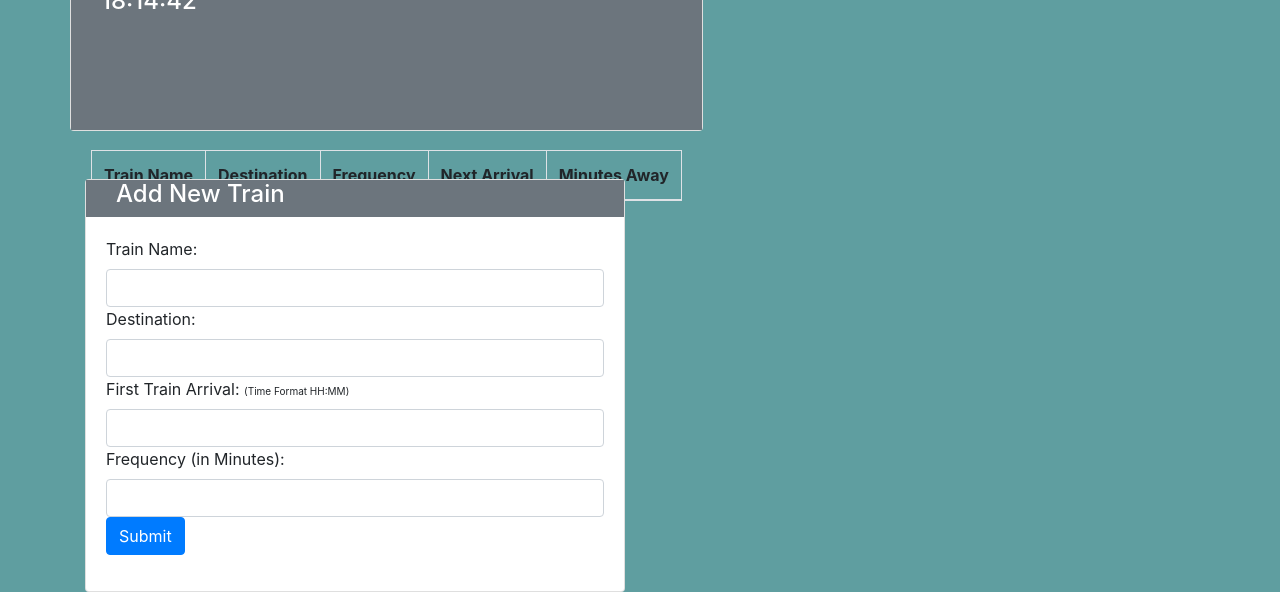
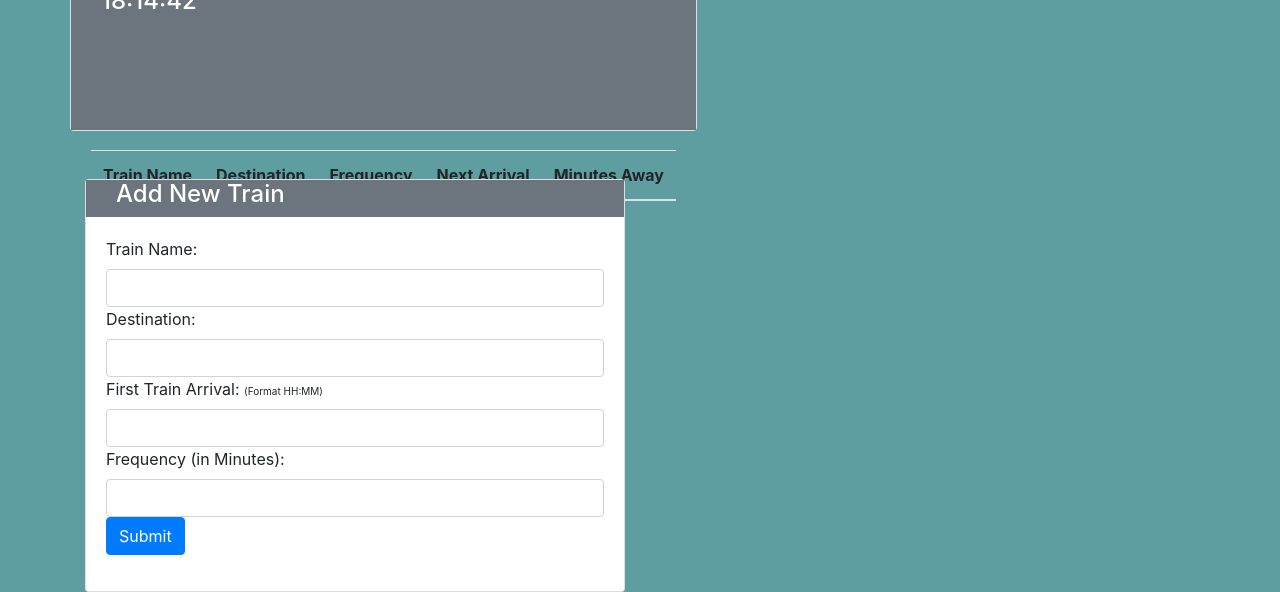
Before and after one commit to harrysuk/Traintime, a plain HTML site: page index.html in a window 1280 px wide. Shown: the part 336-928 px from the top of the page. Drawn offline with nearby package versions, Linux system fonts and the light colour scheme; no server answers.

Commit message:
updates to formating, firebase

```diff
--- a/assets/js/main.js
+++ b/assets/js/main.js
@@ -1,4 +1,4 @@
-$(document).ready(function() {
+
 
     // Initialize Firebase
     var config = {
@@ -12,7 +12,10 @@ $(document).ready(function() {
 
     firebase.initializeApp(config);
 
-    var trainData = firebase.database();
+
+    const trainData = firebase.database();
+
+    $(document).ready(function() {
 
     $('#newTrain').click(function(){
 		var trainName = $('#trainName-input').val().trim();
--- a/index.html
+++ b/index.html
@@ -23,14 +23,14 @@
                             <h4 class="col-md-6" id="clock"><span id = "actualTime"></span></h4>
                         </div>
                         <div class="card-body">
-                <table class="table table-bordered thead-dark">
+                <table class="table thead-dark">
                     <thead>
                         <tr>
-                            <th>Train Name</th>
-                            <th>Destination</th>
-                            <th>Frequency</th>
-                            <th>Next Arrival</th>
-                            <th>Minutes Away</th>
+                            <th scope="col">Train Name</th>
+                            <th scope="col">Destination</th>
+                            <th scope="col">Frequency</th>
+                            <th scope="col">Next Arrival</th>
+                            <th scope="col">Minutes Away</th>
                         </tr>
                     </thead>
                     <tbody id = "schedule"> </tbody>
@@ -48,7 +48,7 @@
                                         <h4 class="col-md-6" id="icon"><i class = "fa fa-train fa-lg"></i> Add New Train </h4>
                                         <h4 id = "add"><i id = "symbol" class = "fa fa-plus fa-lg"></i></h4>
                                 </div>
-    <div class="card-body" id="newTrainSchedule" data-status = "hide" >
+    <div class="card-body" id="newTrainSchedule">
 
                             <div role="form" class="form-group">
 
@@ -58,7 +58,7 @@
                             <label for="Destination">Destination:</label>
                             <input type="text" class="form-control" id="destination-input">
 
-                            <label for="Start Time">First Train Arrival: <span id= timeFormat>(Time Format HH:MM)</span></label>
+                            <label for="Start Time">First Train Arrival: <span id= timeFormat>(Format HH:MM)</span></label>
                             <input type="text" class="form-control" id="startTime-input" >
 
                             <label for="Frequency">Frequency (in Minutes):</label>
@@ -72,13 +72,14 @@
                     </div>
                 </div>
             </div>
- <!-- Firebase Reference -->
- <script src="https://www.gstatic.com/firebasejs/5.5.6/firebase.js"></script>
+
  <!-- jQuery -->
  <script src="https://cdnjs.cloudflare.com/ajax/libs/jquery/3.2.1/jquery.min.js"></script>
  <!-- moments for time -->
  <script src="https://cdn.jsdelivr.net/momentjs/2.12.0/moment.min.js"></script>
- <!-- javascript file -->
+  <!-- Firebase Reference -->
+  <script src="https://www.gstatic.com/firebasejs/5.5.7/firebase.js"></script>
+  <!-- javascript file -->
  <script src="assets/js/main.js" type="text/javascript"></script>
 </body>
 </html>
```
